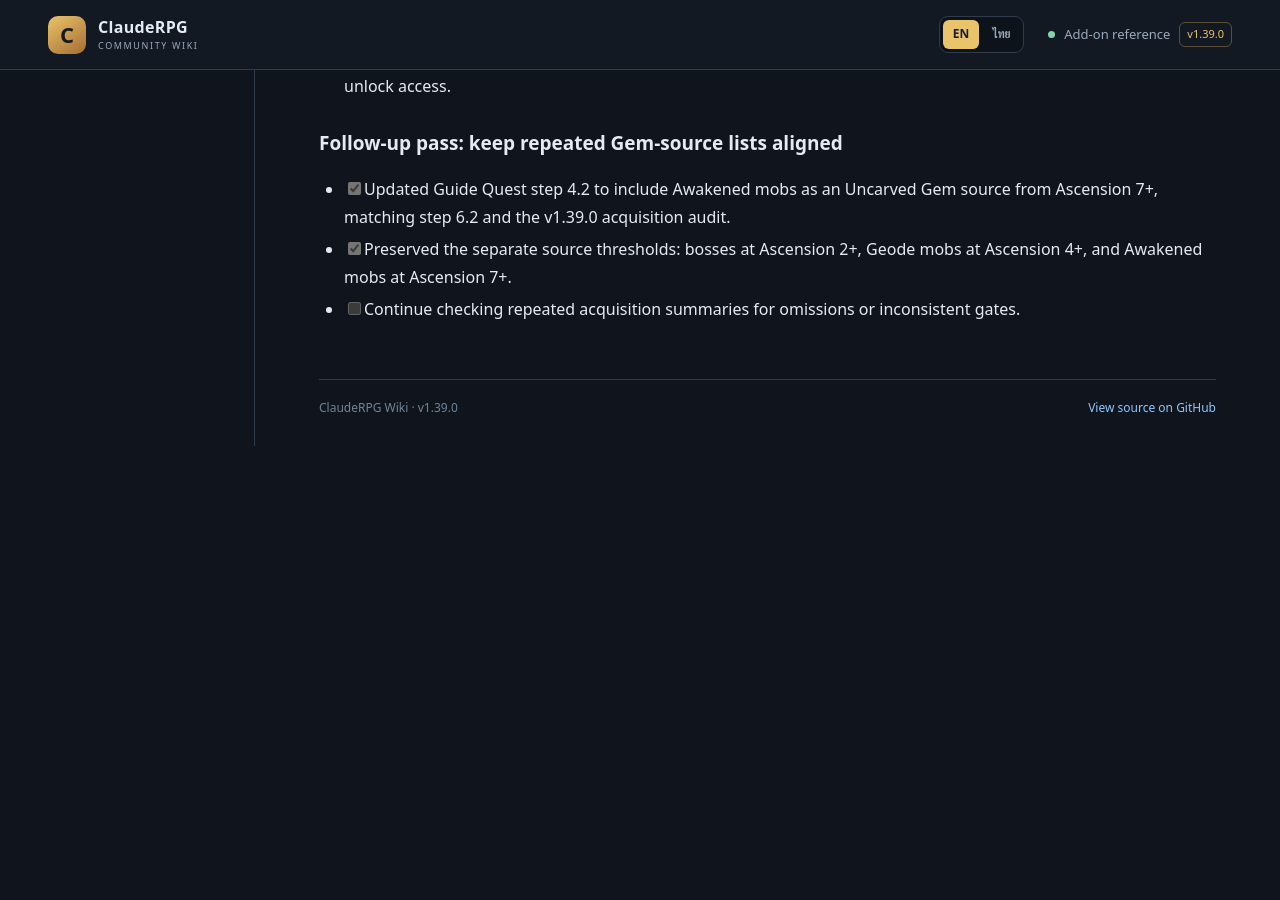
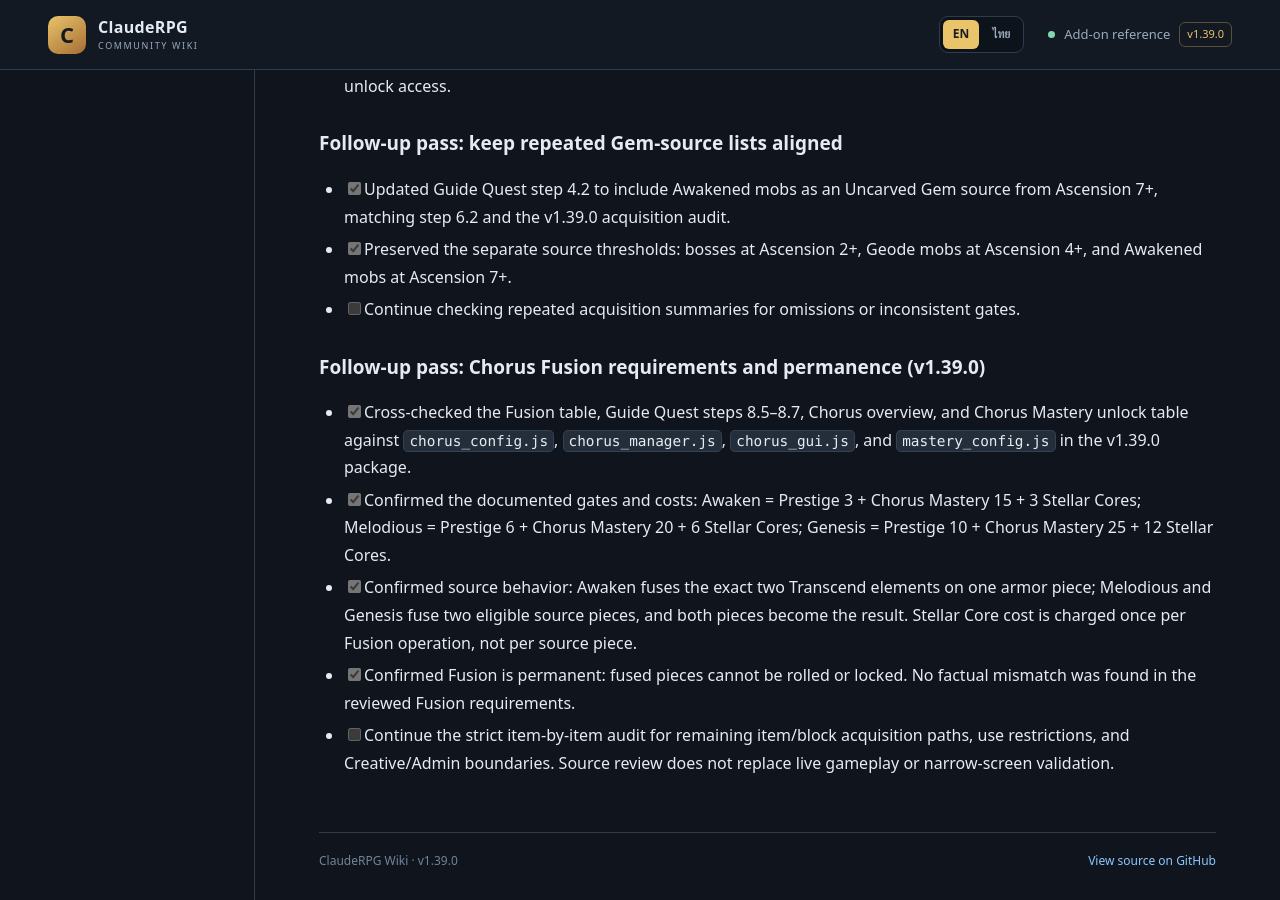
Before and after one commit to miniTorch25/ClaudeRPG-Wiki-V2, a Jekyll site: the page built from CONTENT-GAP-AUDIT.md, in a window 1280 px wide and 900 px high, scrolled down 12363 px. Built offline with Jekyll 4.4.1, drawn with Linux system fonts in a browser that asks for light colours; our own code applies the rules of GitHub Pages for plain Markdown files; before the commit the page ends 12809 px from its top, so only the background shows below that.

Commit message:
Docs: record Chorus Fusion source audit

```diff
--- a/CONTENT-GAP-AUDIT.md
+++ b/CONTENT-GAP-AUDIT.md
@@ -281,3 +281,12 @@ Use these labels in editorial notes while drafting:
 - [x] Updated Guide Quest step 4.2 to include Awakened mobs as an Uncarved Gem source from Ascension 7+, matching step 6.2 and the v1.39.0 acquisition audit.
 - [x] Preserved the separate source thresholds: bosses at Ascension 2+, Geode mobs at Ascension 4+, and Awakened mobs at Ascension 7+.
 - [ ] Continue checking repeated acquisition summaries for omissions or inconsistent gates.
+
+
+### Follow-up pass: Chorus Fusion requirements and permanence (v1.39.0)
+
+- [x] Cross-checked the Fusion table, Guide Quest steps 8.5–8.7, Chorus overview, and Chorus Mastery unlock table against `chorus_config.js`, `chorus_manager.js`, `chorus_gui.js`, and `mastery_config.js` in the v1.39.0 package.
+- [x] Confirmed the documented gates and costs: Awaken = Prestige 3 + Chorus Mastery 15 + 3 Stellar Cores; Melodious = Prestige 6 + Chorus Mastery 20 + 6 Stellar Cores; Genesis = Prestige 10 + Chorus Mastery 25 + 12 Stellar Cores.
+- [x] Confirmed source behavior: Awaken fuses the exact two Transcend elements on one armor piece; Melodious and Genesis fuse two eligible source pieces, and both pieces become the result. Stellar Core cost is charged once per Fusion operation, not per source piece.
+- [x] Confirmed Fusion is permanent: fused pieces cannot be rolled or locked. No factual mismatch was found in the reviewed Fusion requirements.
+- [ ] Continue the strict item-by-item audit for remaining item/block acquisition paths, use restrictions, and Creative/Admin boundaries. Source review does not replace live gameplay or narrow-screen validation.
```
